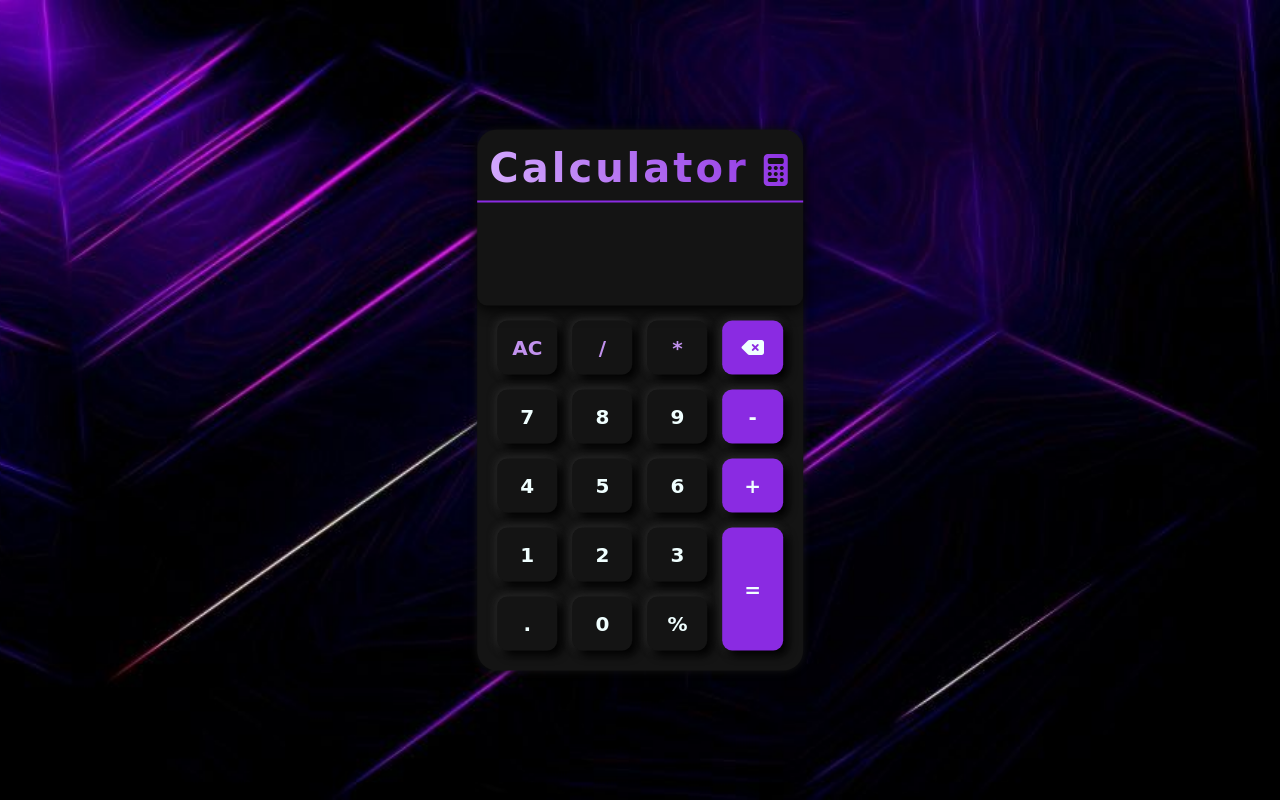
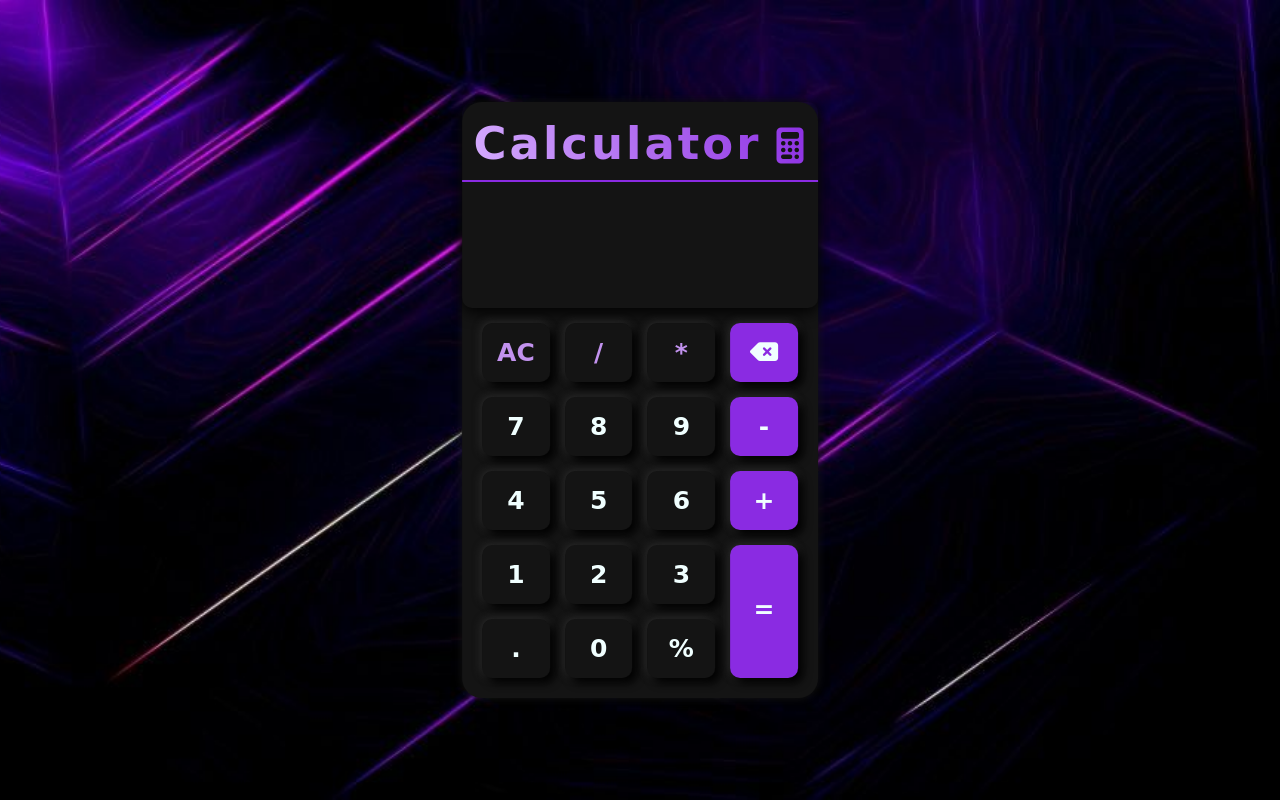
Before and after one commit to GKefas/Calculator, a plain HTML site: page index.html in a window 1280 px wide. Drawn offline with Linux system fonts and the light colour scheme.

Commit message:
bigger font sizes

```diff
--- a/style.css
+++ b/style.css
@@ -6,7 +6,7 @@ body{
     margin: 0;
     height:100vh;
     width: 100%;
-    font-size: 20px;
+    font-size: 25px;
     color: #f0ffff;
     font-weight: 600;
     background-image: url('backgroundImg.jpg');
@@ -43,7 +43,7 @@ body{
 
 
 #Tittle{
-    font-size: 40px;
+    font-size: 45px;
     letter-spacing: 3px;
     background: linear-gradient(70deg,#d8b1ff, #8a2be2);
     background-clip: text;
@@ -60,7 +60,7 @@ body{
 
 .output{
     padding-top: 10px;
-    font-size: 35px;
+    font-size: 40px;
     border-radius: 10px;
     text-align: right;
     display: flex;
@@ -73,14 +73,14 @@ body{
 
 .previousActions{
     opacity: 0.7;
-    font-size: 0.8rem;
+    font-size: 0.9rem;
     padding-right: 2px;
-    min-height: 18px;
+    min-height: 20px;
 }
 
 .resultOutput{
     letter-spacing: 2px;
-    min-height:35px;
+    min-height:56px;
 }
 
 .Buttons{
@@ -134,7 +134,7 @@ body{
     color: rgba(220, 20, 60, 0.801);
 }
 
-@media only screen and (max-width:820px),(max-height:700px){
+@media only screen and (max-width:580px),(max-height:650px){
         body{
             background-repeat:repeat-y ;
             font-size: 13px;
@@ -153,7 +153,7 @@ body{
         }
 }
 
-@media only screen and (max-height:700px){
+@media only screen and (max-height:650px){
             .CalculatorContainer{
             top:0;
             transform: translate(-50%,0);
```
